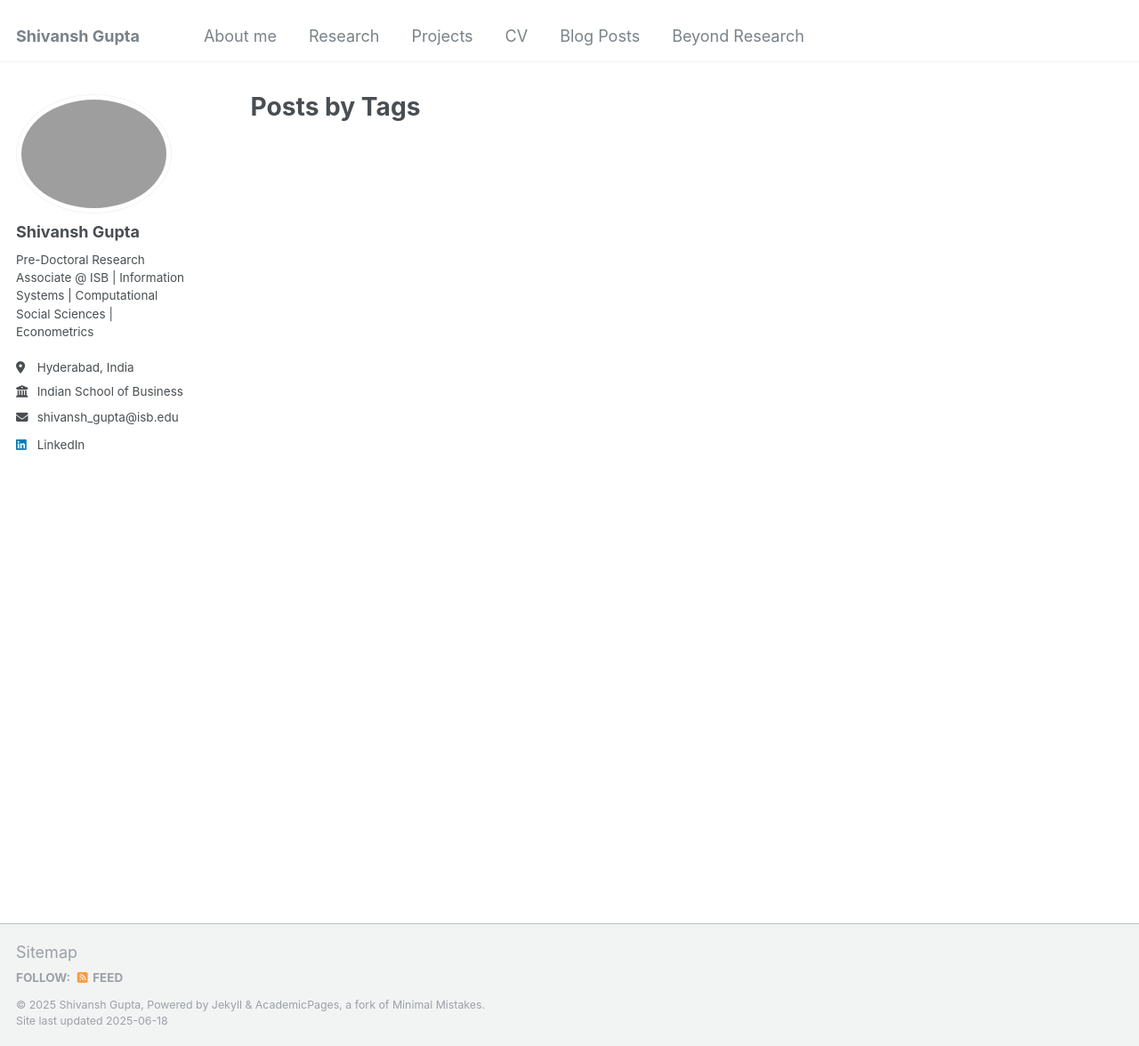
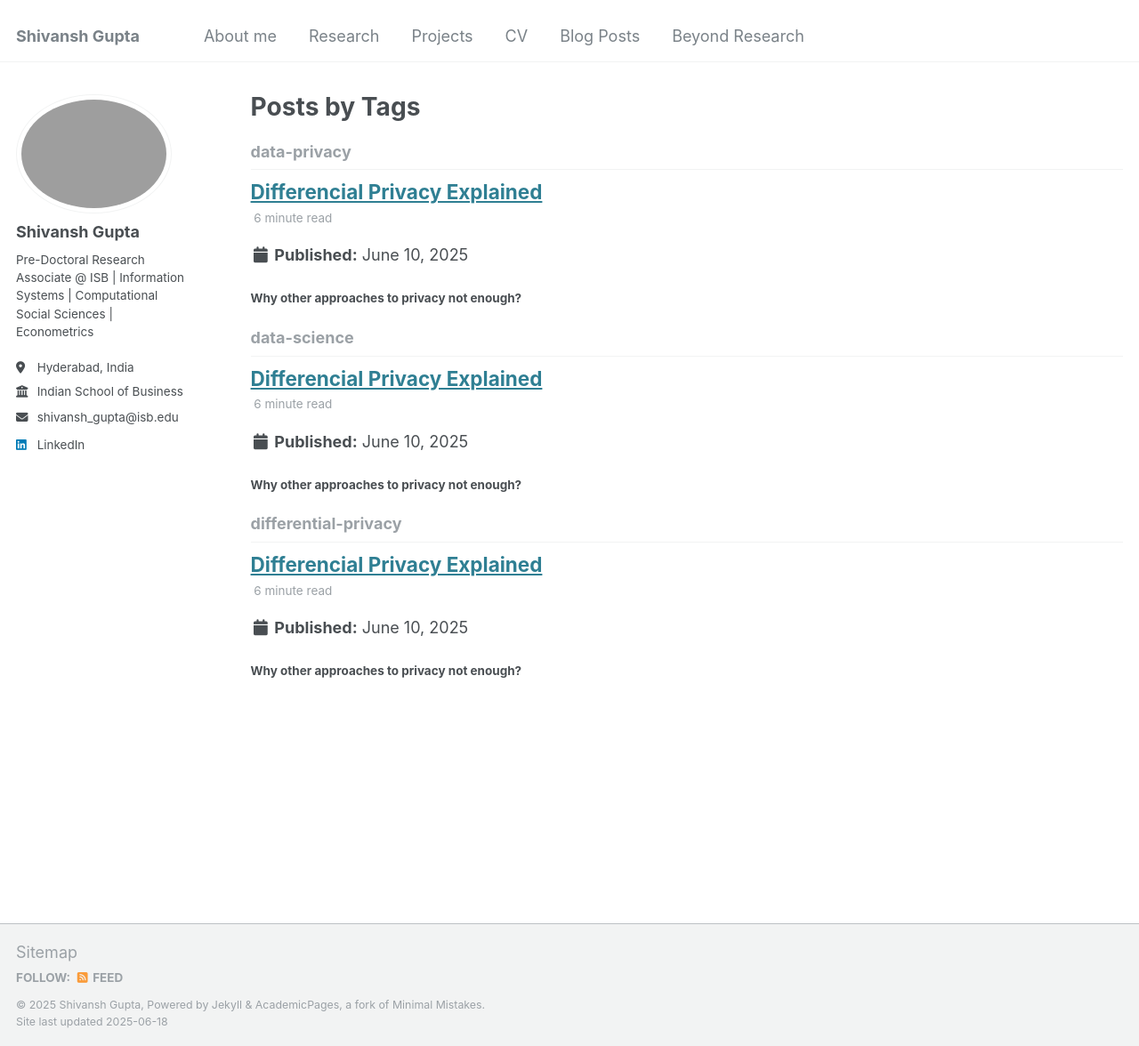
Before and after one commit to gshivansh2001/academicPage, a Jekyll site: the page built from _pages/tag-archive.html, in a window 1280 px wide and 1176 px high. Shown: the whole window at 89% size. Built offline with Jekyll 4.4.1, drawn with Linux system fonts in a browser that asks for light colours.

Commit message:
Update 2023-04-25-dp.md

```diff
--- a/_posts/2023-04-25-dp.md
+++ b/_posts/2023-04-25-dp.md
@@ -1,31 +1,40 @@
 ---
-layout: post
-title: Differential Privacy
-description: What is it and why is it needed
-date: 2023-04-25
+title: 'Differencial Privacy Explained'
+date: 2025-06-10
+permalink: /posts/2025/06/differencial-privacy/
+tags:
+  - differential-privacy
+  - data-privacy
+  - data-science
 ---
 
 #### Why other approaches to privacy not enough?
 
-Most of the approaches used for privacy protection are susceptible to certain attacks. For example, the Homogeneity attack is a known attack on k-Anonymity, allowing adversaries to obtain the exact values of sensitive attributes without re-identifying them from released data. All these approaches to privacy do not provide the privacy guarantee. But DP provides robust privacy guarantees against a wide range of privacy attacks. It makes sure that the data subject is not affected by their entry or participation in a database, while maximizing utility/data accuracy (as opposed to random/empty outputs) for queries to a database. It guarantees that the impact on the participant of a study is the same, regardless of whether they were in the study or not. It is the conclusions reached in the study that affect the participant, not his presence or absence in the data set.
+Most of the approaches used for privacy protection are susceptible to certain attacks. For example, the Homogeneity attack is a known attack on k-Anonymity, allowing adversaries to obtain the exact values of sensitive attributes without re-identifying them from released data. All these approaches to privacy do not provide the privacy guarantee. But DP provides robust privacy guarantees against a wide range of privacy attacks. It makes sure that the data subject is not affected by their entry or participation in a database, while maximizing utility/data accuracy (as opposed to random/empty outputs) for queries to a database. It guarantees that the impact on the participant of a study is the same, regardless of whether they were in the study or not. The conclusions reached in the study affect the participant, not his presence or absence in the data set.
+
 
 #### How DP protects privacy?
-Differential Privacy is a method of protecting individuals' privacy when their data is collected and analyzed. When managing a sensitive database, it's essential to ensure that adversaries cannot learn confidential or sensitive information from the statistics of the data. Differential Privacy makes it harder for an adversary to breach privacy. It adds noise to the ground truth of queries to a database. DP makes sure that the output of two neighbouring databases after querying the database is pretty much the same. Two databases, $$x$$ and $$x'$$ are called neighbouring databases if they differ in the data of a single individual. DP makes sure that the observed output of a query does not reveal which of $$x$$ or $$x'$$ was the input database.
+
+Differencial Privacy is a method of protecting individuals' privacy when their data is collected and analyzed. When managing a sensitive database, it's essential to ensure that adversaries cannot learn confidential or sensitive information from the statistics of the data. Differential Privacy makes it harder for an adversary to breach privacy. It adds noise to the ground truth of queries to a database. DP makes sure that the output of two neighbouring databases after querying the database is pretty much the same. Two databases, $$x$$ and $$x'$$ are called neighbouring databases if they differ in the data of a single individual. DP makes sure that the observed output of a query does not reveal which of $$x$$ or $$x'$$ was the input database.
+
 
 #### Formal definition of Differential Privacy
+
 We say that a mechanism $$M$$ satisfies differential privacy if for all neighbouring databases $$x$$ and $$x'$$, and all possible outputs $$S$$,
 
 $$
-	P[M(x)=S] \le e^\epsilon P[M(x')=S]
+P[M(x)=S] \le e^\epsilon P[M(x')=S]
 $$
+
 
 > must be true for all possible outputs $$S$$
 
-The mechanism is $$\epsilon$$-differentially private in such a case. For any pair of databases, we cannot gain more than a small amount of probabilistic information about a single individual. When adding or removing an individual in the database, the output distribution changes, but this ensures that the difference between the probabilities of any two outputs is bounded by a factor $$\epsilon$$.
-$$\epsilon$$ in the above definition is called privacy budget and $$e^\epsilon$$ is called privacy parameter or the privacy loss parameter.
+The mechanism is $$\epsilon$$-differencially private in such a case. For any pair of databases, we cannot gain more than a small amount of probabilistic information about a single individual. When adding or removing an individual in the database, the output distribution changes, but this ensures that the difference between the probabilities of any two outputs is bounded by a factor $$\epsilon$$.
+$$\epsilon$$ in the above definition is called **privacy budget** and $$e^\epsilon$$ is called **privacy parameter or the privacy loss parameter**.
 
 **How is $$\epsilon$$ related to levels of privacy?**
-If $$\epsilon$$ is small, the mechanism provides very similar outputs when given similar inputs which implies higher levels of privacy. But if $$\epsilon$$ is large, the mechanism provides less similar outputs and therefore, lesser privacy.
+If $$\epsilon$$ is small, the mechanism provides very similar outputs when given similar inputs, which implies higher levels of privacy. But if $$\epsilon$$ is large, the mechanism provides less similar outputs and therefore, lesser privacy.
+
 
 
 
@@ -35,7 +44,7 @@
 1. Computing a function $$F$$ of the data,
 2. Adding some noise to the result value.
 
-The noise must be large enough to hide an individual contribution so as to satisfy the definition of differential privacy but not so much that the result becomes too noisy to be useful. But for some functions F, an individual contribution can change the true result more than for other functions. This concept is captured by sensitivity: the higher the possible change, the higher the sensitivity. The sensitivity of a function measures the degree to which a single individual’s data can change the function in the worst case. And typically, to achieve $$\epsilon$$-differential privacy with a fixed $$\epsilon$$, you have to add more noise when the sensitivity of the function is higher (to compensate).
+The noise must be large enough to hide an individual contribution so as to satisfy the definition of differential privacy but not so much that the result becomes too noisy to be useful. But for some functions F, an individual contribution can change the true result more than for other functions. This concept is captured by sensitivity: the higher the possible change, the higher the sensitivity. The sensitivity of a function measures the degree to which a single individual’s data can change the function in the worst case. And typically, to achieve $$\epsilon$$-differencial privacy with a fixed $$\epsilon$$, you have to add more noise when the sensitivity of the function is higher (to compensate).
 
 For a function $$f:D\rightarrow R^k$$, sensitivity of $$f$$ is:
 
@@ -43,17 +52,22 @@
 \Delta f=\underset{D_1,D_2}{\max}||f(D_1)-f(D_2)||_1
 $$
 
-where datasets $$D_1$$ and $$D_2$$ are neighbouring datasets. This is called $$l_1$$- sensitivity of function $$f$$. The $$l_1$$- sensitivity gives an upper bound on how much we need to perturb the data to preserve privacy. This discussion brings query sensitivity into the picture. Let's talk about that.
+where datasets $$D_1$$ and $$D_2$$ are neighbouring datasets. This is called $$l_1$$-sensitivity of function $$f$$. The $$l_1$$-sensitivity gives an upper bound on how much we need to perturb the data to preserve privacy. This discussion brings query sensitivity into the picture. Let's talk about that.
 
 #### Query Sensitivity
-Sensitivity of a query function is defined as the maximum absolute difference between query results of the neighbouring databases over all possible neighbouring databases, for a given input dataset. There are different types of query, each with its own sensitivity. One type of query is the count query. Count query counts the number of rows in the dataset which satisfy the property specified in the query. For example, a count query might count the number of rows in a dataset where a certain attribute equals a specific value. The $$l_1$$- sensitivity of counting queries is 1 as adding a row to the dataset can increase the output of the query by at most 1: either the new row has the desired property, and the count increases by 1, or it does not, and the count stays the same (the count may correspondingly decrease when a row is removed). Therefore, the sensitivity of the count query is 1.
+
+Sensitivity of a query function is defined as the maximum absolute difference between query results of the neighbouring databases over all possible neighbouring databases, for a given input dataset. There are different types of query, each with its own sensitivity. One type of query is the count query. Count query counts the number of rows in the dataset which satisfy the property specified in the query. For example, a count query might count the number of rows in a dataset where a certain attribute equals a specific value. The $$l_1$$-sensitivity of counting queries is 1 as adding a row to the dataset can increase the output of the query by at most 1: either the new row has the desired property, and the count increases by 1, or it does not, and the count stays the same (the count may correspondingly decrease when a row is removed). Therefore, the sensitivity of the count query is 1.
+
 In contrast, the sensitivity of a sum query depends on the contents of the dataset. Sum query sums up the attribute values of dataset rows. In this case, adding a new row to the dataset will increase the query result by at most the maximum attribute value across all rows, which could be any value and is not necessarily 1 as in the count query.
 
 #### $$(\epsilon, \delta)$$-DP
-A mechanism $$M$$ satisfies $$(\epsilon, \delta)$$- differential privacy if for all neighbouring databases $$x$$ and $$x'$$, and all possible outputs $$S$$,
+
+A mechanism $$M$$ satisfies $$(\epsilon, \delta)$$-differencially private if for all neighbouring databases $$x$$ and $$x'$$, and all possible outputs $$S$$,
+
 
 $$
-	P[M(x)=S] \le e^\epsilon P[M(x')=S] +\delta
+P[M(x)=S] \le e^\epsilon P[M(x')=S] +\delta
 $$
 
-$$(\epsilon, \delta)$$- DP ensures that for all neighbouring databases, the absolute value of privacy loss will be bounded by $$\epsilon$$ with probability at least $$1-\delta$$. $$\epsilon$$ is independent of the size of the database, whereas in case of $$\delta$$, the chances of privacy leak might increase with the size of the database. Hence, ideally, we would want to set the $$\delta$$ value to be less than the inverse of the size of the database. However, it is worth noting that $$(\epsilon, \delta)$$-DP may not always succeed, as there is a possibility of output that occurs with a non-zero probability $$\delta$$ when the individual's data is present, but never happens otherwise.
+
+$$(\epsilon, \delta)$$-DP ensures that for all neighbouring databases, the absolute value of privacy loss will be bounded by $$\epsilon$$ with probability at least $$1-\delta$$. $$\epsilon$$ is independent of the size of the database, whereas in case of $$\delta$$, the chances of privacy leak might increase with the size of the database. Hence, ideally, we would want to set the $$\delta$$ value to be less than the inverse of the size of the database. However, it is worth noting that $$(\epsilon, \delta)$$-DP may not always succeed, as there is a possibility of output that occurs with a non-zero probability $$\delta$$ when the individual's data is present, but never happens otherwise.
```
